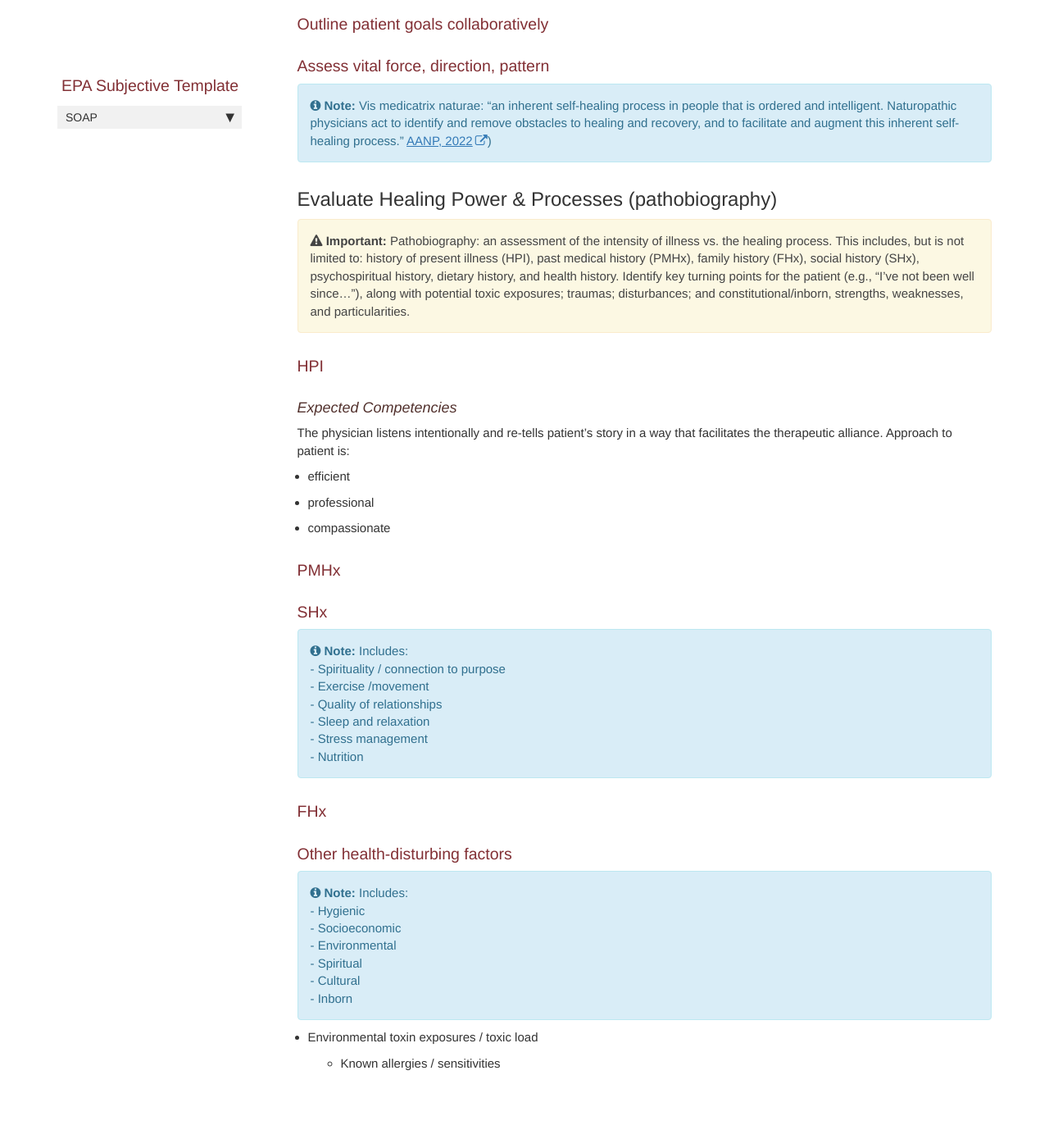
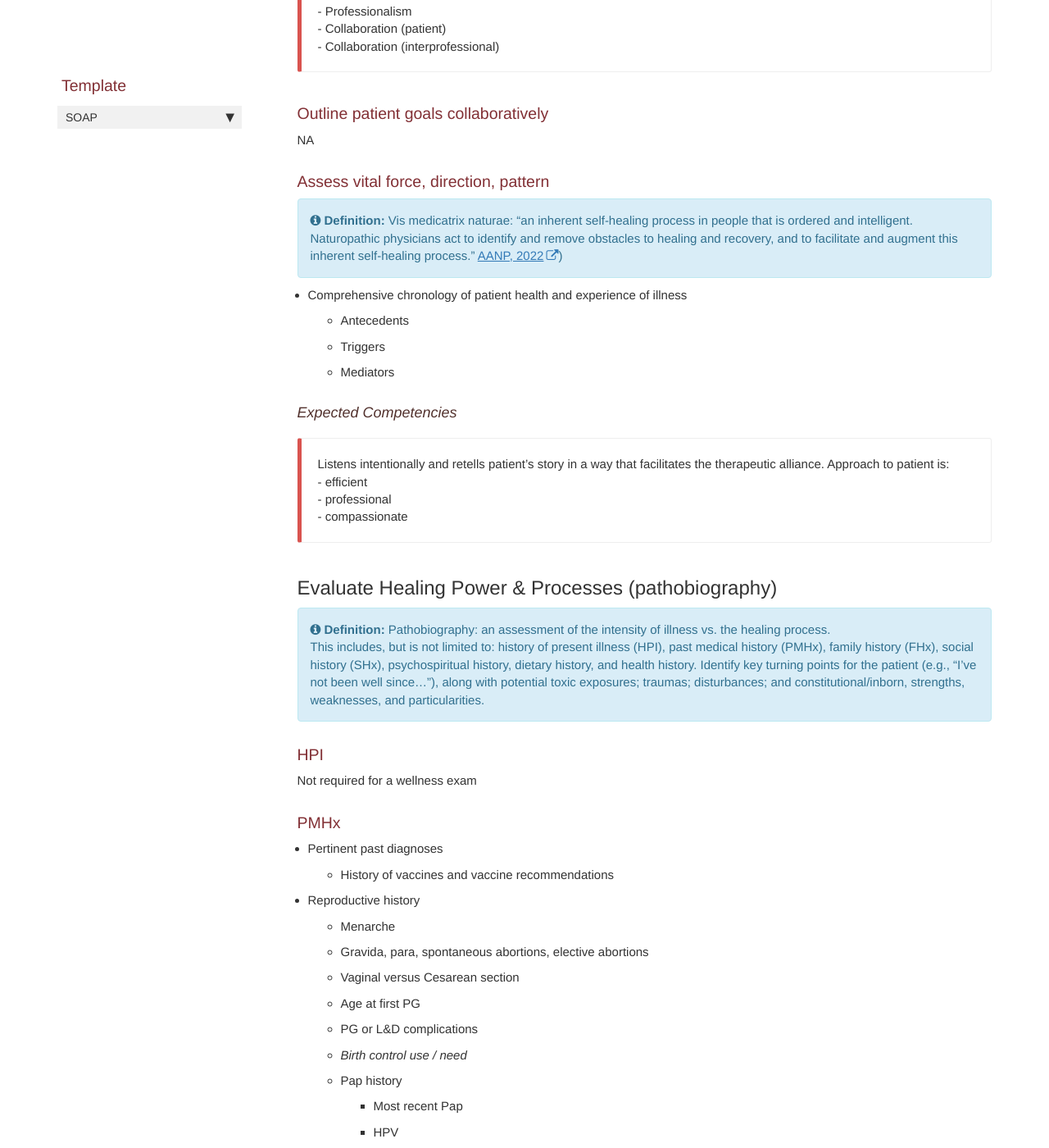
Before and after one commit to naturemed/naturemed.github.io, a Jekyll site: the page built from pages/epa/000_template/epa_subjective.md, in a window 1280 px wide and 1400 px high, scrolled down 1242 px. Shown: the whole window at 82% size. Built offline with Jekyll 4.4.1, drawn with Linux system fonts in a browser that asks for light colours; comment, search, counter and statistics services are not loaded; some of the changed text lies outside the part shown.

Commit message:
epa 0 update

```diff
--- a/pages/epa/000_template/epa_subjective.md
+++ b/pages/epa/000_template/epa_subjective.md
@@ -1,14 +1,13 @@
 ---
 epa_id: 0
 folder: epa/000_template
-title: EPA Subjective Template
-keywords: templates
-summary: "This shows the basic structure of an EPA."
+title: Template
+keywords:
+summary:
 sidebar: soap_sidebar
 permalink: epa_subjective_0.html
-
 ---
-
+## Subjective
 ## Identify Patient attributes
 
 ### Enquire about key patient identifiers & attribute
@@ -17,41 +16,98 @@ permalink: epa_subjective_0.html
 - Gender identity
   - Transgender, non-binary, genderqueer, and gender non-conforming
   - Trans 101
-  {% include rationale.html content= 'Patients may have different terms for their genitalia - ask!<br>Pronouns are important for charting and establishing patient trust. Pronouns reflect how we perceive someone’s gender.<br>A transgender man probably was assigned female at birth and may have a vulva, uterus, cervix, ovaries, and breasts that must be examined, as for any cisgender female patient.' %}
+    {% include rationale.html content= 'Patients may have different terms for their genitalia - ask!<br>Pronouns are important for charting and establishing patient trust. Pronouns reflect how we perceive someone’s gender.<br>A transgender man probably was assigned female at birth and may have a vulva, uterus, cervix, ovaries, and breasts that must be examined, as for any cisgender female patient.' %}
 
 #### Expected Competencies
-  - Communication skills
-  - Professionalism
-  - Collaboration (patient)
-  - Collaboration (interprofessional)
+{% include callout.html content= "- Communication skills<br>- Professionalism<br>- Collaboration (patient)<br>- Collaboration (interprofessional)" type="danger" %}
+
 
 ### Outline patient goals collaboratively
+NA
 
 ### Assess vital force, direction, pattern
-{% include note.html content= 'Vis medicatrix naturae: "an inherent self-healing process in people that is ordered and intelligent. Naturopathic physicians act to identify and remove obstacles to healing and recovery, and to facilitate and augment this inherent self-healing process." [AANP, 2022](https://naturopathic.org/page/PrinciplesNaturopathicMedicine?&hhsearchterms=%22vis+and+medicatrix+and+naturae%22))' %}
+{% include definition.html content= 'Vis medicatrix naturae: "an inherent self-healing process in people that is ordered and intelligent. Naturopathic physicians act to identify and remove obstacles to healing and recovery, and to facilitate and augment this inherent self-healing process." [AANP, 2022](https://naturopathic.org/page/PrinciplesNaturopathicMedicine?&hhsearchterms=%22vis+and+medicatrix+and+naturae%22))' %}
+
+- Comprehensive  chronology of patient health and experience of illness
+  - Antecedents
+  - Triggers
+  - Mediators
+
+#### Expected Competencies
+{% include callout.html content= "Listens intentionally and retells patient’s story in a way that facilitates the therapeutic alliance. Approach to patient is:<br>- efficient<br>- professional<br>- compassionate" type="danger" %}
 
 
 
 ## Evaluate Healing Power & Processes (pathobiography)
-{% include important.html content= 'Pathobiography: an assessment of the intensity of illness vs. the healing process. This includes, but is not limited to: history of present illness (HPI), past medical history (PMHx), family history (FHx), social history (SHx), psychospiritual history, dietary history, and  health history. Identify key turning points for the patient (e.g., “I’ve  not  been well since…”), along with potential toxic exposures; traumas; disturbances; and constitutional/inborn, strengths, weaknesses, and particularities.' %}
+{% include definition.html content= 'Pathobiography: an assessment of the intensity of illness vs. the healing process.<br> This includes, but is not limited to: history of present illness (HPI), past medical history (PMHx), family history (FHx), social history (SHx), psychospiritual history, dietary history, and  health history. Identify key turning points for the patient (e.g., “I’ve  not  been well since…”), along with potential toxic exposures; traumas; disturbances; and constitutional/inborn, strengths, weaknesses, and particularities.' %}
 
 ### HPI
-
-#### Expected Competencies
-The physician listens intentionally and re-tells patient's story in a way that facilitates the therapeutic alliance. Approach to patient is:
-  - efficient
-  - professional
-  - compassionate
+Not required for a wellness exam
 
 ### PMHx
+- Pertinent past diagnoses
+  - History of vaccines and vaccine recommendations
+- Reproductive history
+  - Menarche
+  - Gravida, para, spontaneous abortions, elective abortions
+  - Vaginal versus Cesarean section
+  - Age at first PG
+  - PG or L&D complications
+  - *Birth control use / need*
+  - Pap history
+    - Most recent Pap
+    - HPV
+    - Dysplasia
+    - Treatments pursued for positive Paps (LEEP, etc.)
+
+- Sexual Hx
+  - Sexuality
+  - Current sexual activity
+  - Sex of partner/s
+  - Safety (STI protection, IV drug use, violence in relationship/s)
+  - Past sexual history
+  - History of sexually transmitted infections
+  - Sex of partner/s
+  - Age of first sexual activity, age of first partner
+  - Hx unprotected sex
+    {% include rationale.html content= 'By choice or by circumstance' %}
+  - Hx sexual difficulties
+    {% include rationale.html content= 'Libido and achievement of orgasm' %}
+  - Hx sexual, physical, emotional abuse
+    {% include rationale.html content= 'Intimacy' %}
+
+
+### RoS
+- Full ROS
+  - Current gynecological concerns - if abnormal
+- Emphasize LMP
+- Ask pertinent follow-up questions
+- Abnormal but non-urgent O/E or identified in ROS can be fully worked up and assessed at ROC
 
 ### SHx
- {% include note.html content= 'Includes:<br>- Spirituality / connection to purpose<br> - Exercise /movement<br> - Quality of relationships<br> - Sleep and relaxation<br> - Stress management<br> - Nutrition' %}
+ {% include callout.html content="**Includes:**<br>- Spirituality / connection to purpose<br> - Exercise /movement<br> - Quality of relationships<br> - Sleep and relaxation<br> - Stress management<br> - Nutrition" type="info" %}
+- Poor diet
+- Inadequate hydration
+- Inadequate sleep
+- Substance use
+  - Caffeine
+  - Alcohol
+  - Smoking/tobacco
+  - Recreational drugs
+- Digestion/toxemia
 
 
 ### FHx
+{% include note.html content= 'Full Hx if not recently assessed' %}
+- Genotype
+- Congenital issues
+- Intrauterine (prenatal)
+  - Maternal nutrition
+  - Maternal lifestyle
+  - Maternal toxic exposures
+  - Maternal psycho-emotional health
+  - Maternal constitution
 
 ### Other health-disturbing factors
-{% include note.html content= 'Includes:<br>- Hygienic<br>- Socioeconomic<br>- Environmental<br>- Spiritual<br>- Cultural<br>- Inborn' %}
-- Environmental toxin exposures / toxic load
-  - Known allergies / sensitivities
+{% include callout.html content="**Includes:**<br>- Hygienic<br>- Socioeconomic<br>- Environmental<br>- Spiritual<br>- Cultural<br>- Inborn" type="info" %}
+NA
```
Also changed, not shown: pages/epa/000_template/epa_assessment.md (+15 -7 lines), pages/epa/000_template/epa_landing_page.md (+5 -4 lines), pages/epa/000_template/epa_objective.md (+44 -11 lines), pages/epa/000_template/epa_plan.md (+22 -11 lines), 3 other files.
